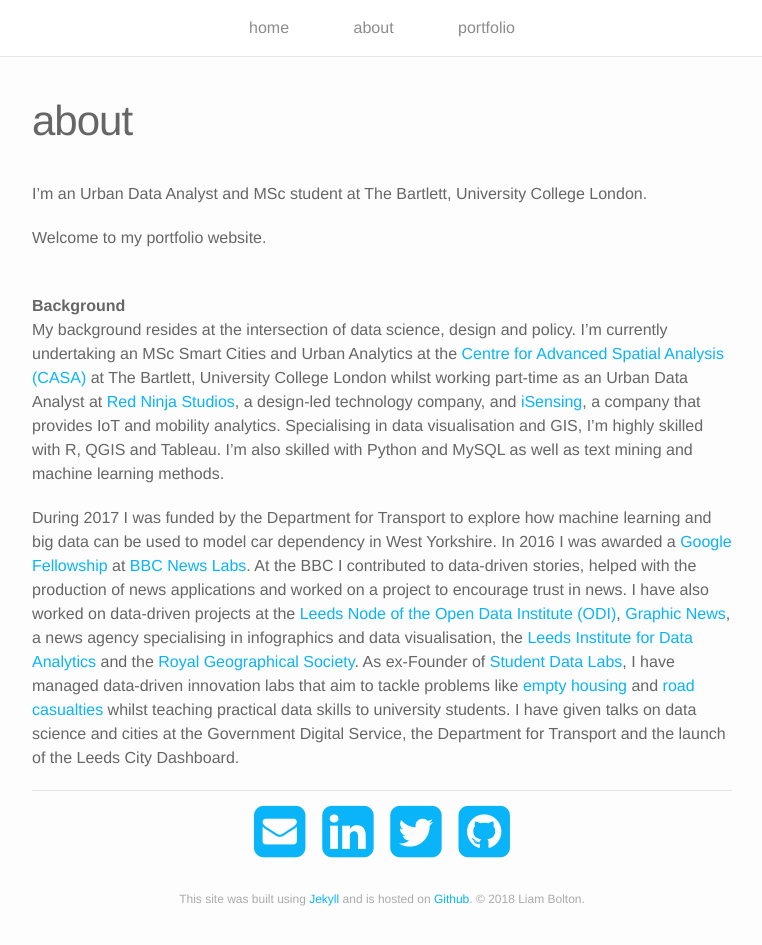
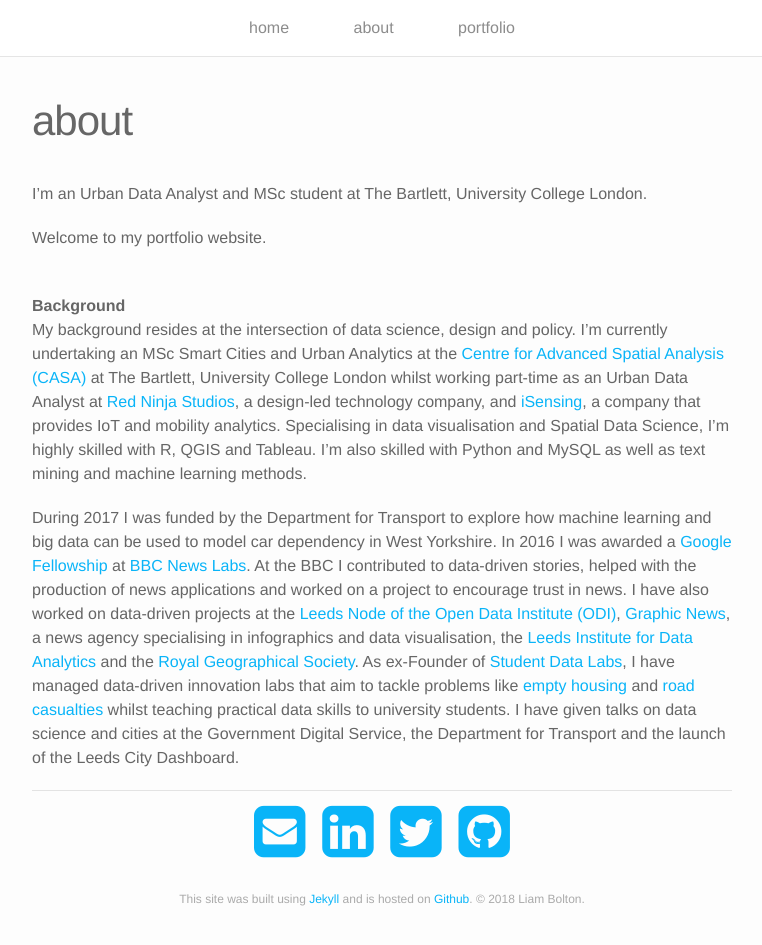
Before and after one commit to lbuk/portfolio-website, a Jekyll site: the page built from about.md, in a window 1280 px wide and 1016 px high. Shown: the top 945 px of the window, without its empty margins (258-1020 px from the left). Built offline with Jekyll 4.4.1, drawn with Linux system fonts in a browser that asks for light colours; nearby versions of some CDN libraries.

Commit message:
Update about.md

```diff
--- a/about.md
+++ b/about.md
@@ -11,7 +11,7 @@
 <br/>
 <b>Background</b>
 <br/>
-My background resides at the intersection of data science, design and policy. I'm currently undertaking an MSc Smart Cities and Urban Analytics at the <a href="https://www.ucl.ac.uk/bartlett/casa/">Centre for Advanced Spatial Analysis (CASA)</a> at The Bartlett, University College London whilst working part-time as an Urban Data Analyst at <a href="http://www.redninja.co.uk/">Red Ninja Studios</a>, a design-led technology company, and <a href="http://isensing.co.uk/">iSensing</a>, a company that provides IoT and mobility analytics. Specialising in data visualisation and GIS, I'm highly skilled with R, QGIS and Tableau. I'm also skilled with Python and MySQL as well as text mining and machine learning methods.
+My background resides at the intersection of data science, design and policy. I'm currently undertaking an MSc Smart Cities and Urban Analytics at the <a href="https://www.ucl.ac.uk/bartlett/casa/">Centre for Advanced Spatial Analysis (CASA)</a> at The Bartlett, University College London whilst working part-time as an Urban Data Analyst at <a href="http://www.redninja.co.uk/">Red Ninja Studios</a>, a design-led technology company, and <a href="http://isensing.co.uk/">iSensing</a>, a company that provides IoT and mobility analytics. Specialising in data visualisation and Spatial Data Science, I'm highly skilled with R, QGIS and Tableau. I'm also skilled with Python and MySQL as well as text mining and machine learning methods.
 
 During 2017 I was funded by the Department for Transport to explore how machine learning and big data can be used to model car dependency in West Yorkshire. In 2016 I was awarded a <a href="http://bbcnewslabs.co.uk/2016/09/26/google-fellow-liam-bolton-blogs-about-his-time-at-the-bbc/">Google Fellowship</a> at <a href="http://bbcnewslabs.co.uk/">BBC News Labs</a>. At the BBC I contributed to data-driven stories, helped with the production of news applications and worked on a project to encourage trust in news. I have also worked on data-driven projects at the <a href="leeds.theodi.org">Leeds Node of the Open Data Institute (ODI)</a>, <a href="https://www.graphicnews.com/">Graphic News</a>, a news agency specialising in infographics and data visualisation, the <a href="http://lida.leeds.ac.uk/">Leeds Institute for Data Analytics</a> and the <a href="http://www.rgs.org/HomePage.htm">Royal Geographical Society</a>. As ex-Founder of <a href="https://studentdatalabs.com/">Student Data Labs</a>, I have managed data-driven innovation labs that aim to tackle problems like <a href="https://github.com/StudentDataLabs/EmptyHousingInnovationLab/">empty housing</a> and <a href="https://github.com/StudentDataLabs/VisionZeroInnovationLab/">road casualties</a> whilst teaching practical data skills to university students. I have given talks on data science and cities at the Government Digital Service, the Department for Transport and the launch of the Leeds City Dashboard.
 <br/>
```
